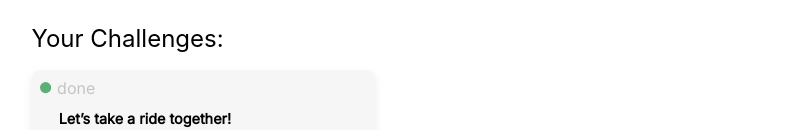
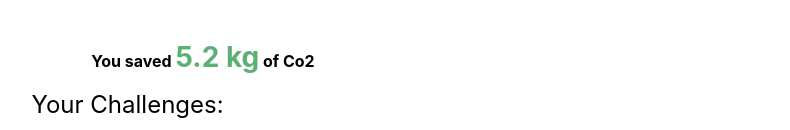
Before and after one commit to alexandra-waldau/envrmt, a React (Create React App) app in the folder envrmt/: page / in a window 1280 px wide. Shown: the part 341-471 px from the top of the page, without its empty margins (437-1227 px from the left). Built offline with nearby package versions, Linux system fonts and the light colour scheme; no server answers; sample sign-in values are in the browser's storage.

Commit message:
added co2 saved to db

```diff
--- a/envrmt/src/Components/Dashboard/Chart/dashboard-chart.js
+++ b/envrmt/src/Components/Dashboard/Chart/dashboard-chart.js
@@ -28,6 +28,7 @@ const Chart2 = () => {
  					categories={{ x: ["Done", "failed"] }}
   					colorScale={["#5db075", "#666666" ]}
 			/>
+
 			</Link>
 		</div>
 
--- a/envrmt/src/Components/Dashboard/Chart/report.js
+++ b/envrmt/src/Components/Dashboard/Chart/report.js
@@ -12,6 +12,9 @@ function Report(props) {
             <h1>Result overview</h1>
         </div>
     <div className ="report-content-container">
+        <p className="challenge-figure">5.2 kg</p>
+        <p className = "report-text">of Co2 saved with your actions</p>
+
         <p className="challenge-figure">13</p>
         <p className = "report-text">Completed challenges</p>
 
--- a/envrmt/src/Components/Dashboard/dashboard.css
+++ b/envrmt/src/Components/Dashboard/dashboard.css
@@ -98,3 +98,15 @@ h2 {
 .headline.dashboard {
   margin-top: 50px;
 }
+
+.text-co2savings {
+  margin-top: 1rem;
+  margin-bottom: 1rem;
+  font: inter;
+  font-weight: bold;
+}
+
+.text-co2savings.green {
+  color: #5db075;
+  font-size: 1.75rem;
+}
--- a/envrmt/src/Components/Dashboard/dashboard.js
+++ b/envrmt/src/Components/Dashboard/dashboard.js
@@ -47,6 +47,8 @@ const Dashboard = () => {
 		setScore(days);
 	};
 
+	let amount = 5.2;
+
 	return (
 		<div className="flexbox-container">
 			<button className="settings icon">
@@ -58,6 +60,8 @@ const Dashboard = () => {
 			<h2 className="headline dashboard">Hello {getUsername()}!</h2>
 
 			<Chart2 />
+
+			<p className="text-co2savings">You saved <span className="text-co2savings green">{amount} kg</span> of Co2</p>
 
 			<div className="flexbox-item">
 				<div className="dashboard-your-challenges">Your Challenges:</div>
```
Lines whose indentation alone changed are shown as unchanged.
